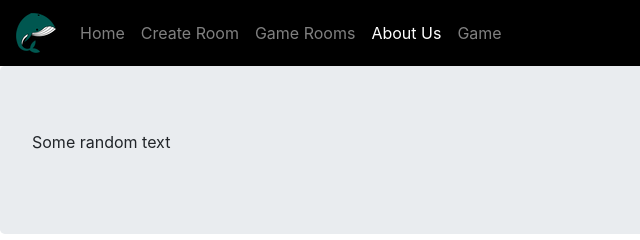
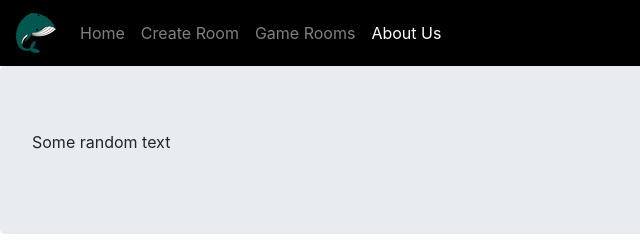
Before and after one commit to NikolaJov96/GravityCrusherOpenshift, a website: page client/about-us.html in a window 1280 px wide. Shown: the full height of the page, 0-640 px from the left. Drawn offline with nearby package versions, Linux system fonts and the light colour scheme.

Commit message:
and another one

```diff
--- a/client/about-us.html
+++ b/client/about-us.html
@@ -39,10 +39,6 @@
               <a class="nav-link" href="about-us.html">About Us<span class="sr-only"></span></a>
             </li>
 
-           <li class="nav-item">
-              <a class="nav-link" href="about-us.html">Game<span class="sr-only"></span></a>
-            </li>
-
           </ul>
 
           <form class="form-inline">
```
Also changed, not shown: client/create-room.html (+0 -4 lines), client/game-rooms.html (+0 -4 lines), client/index.html (+0 -4 lines).
